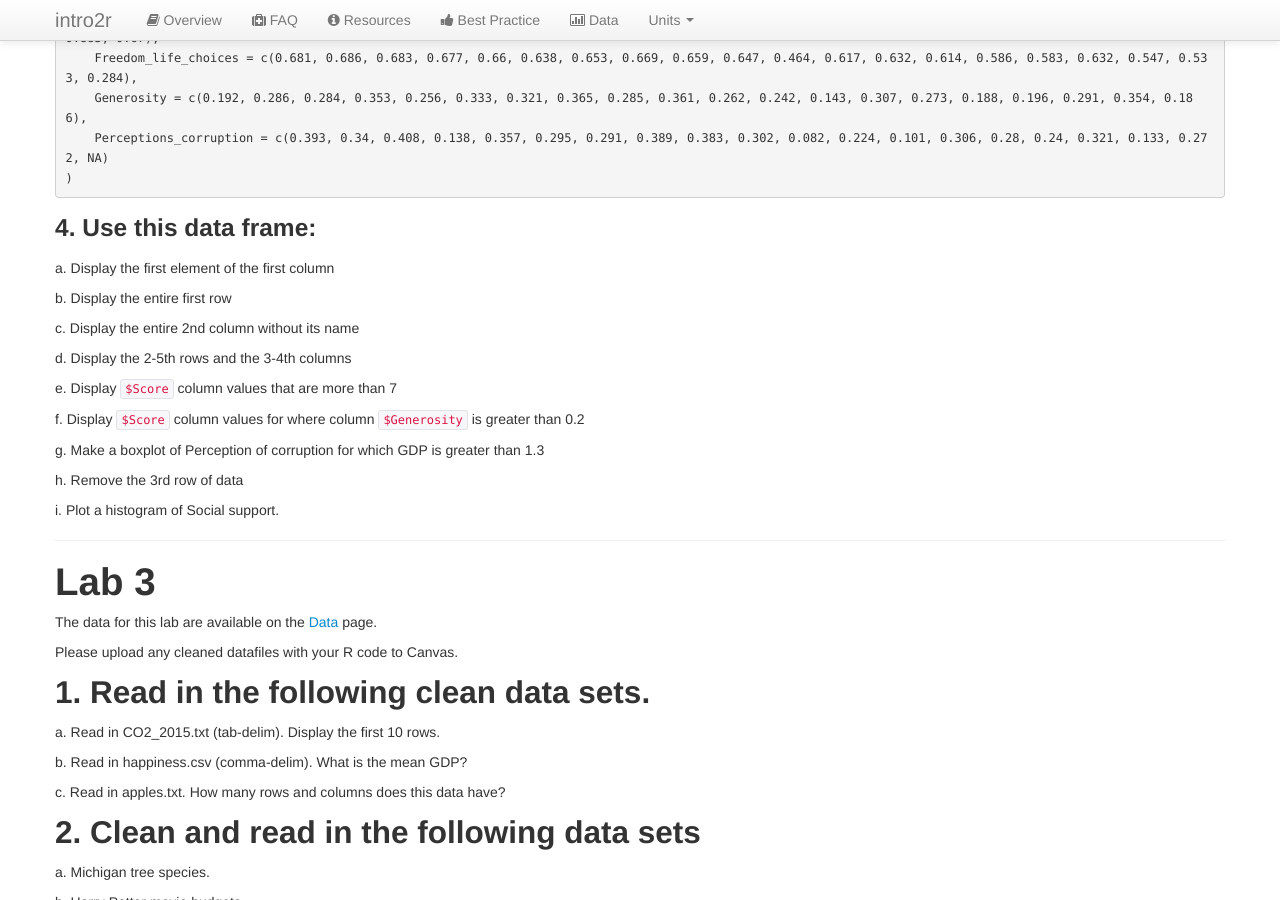
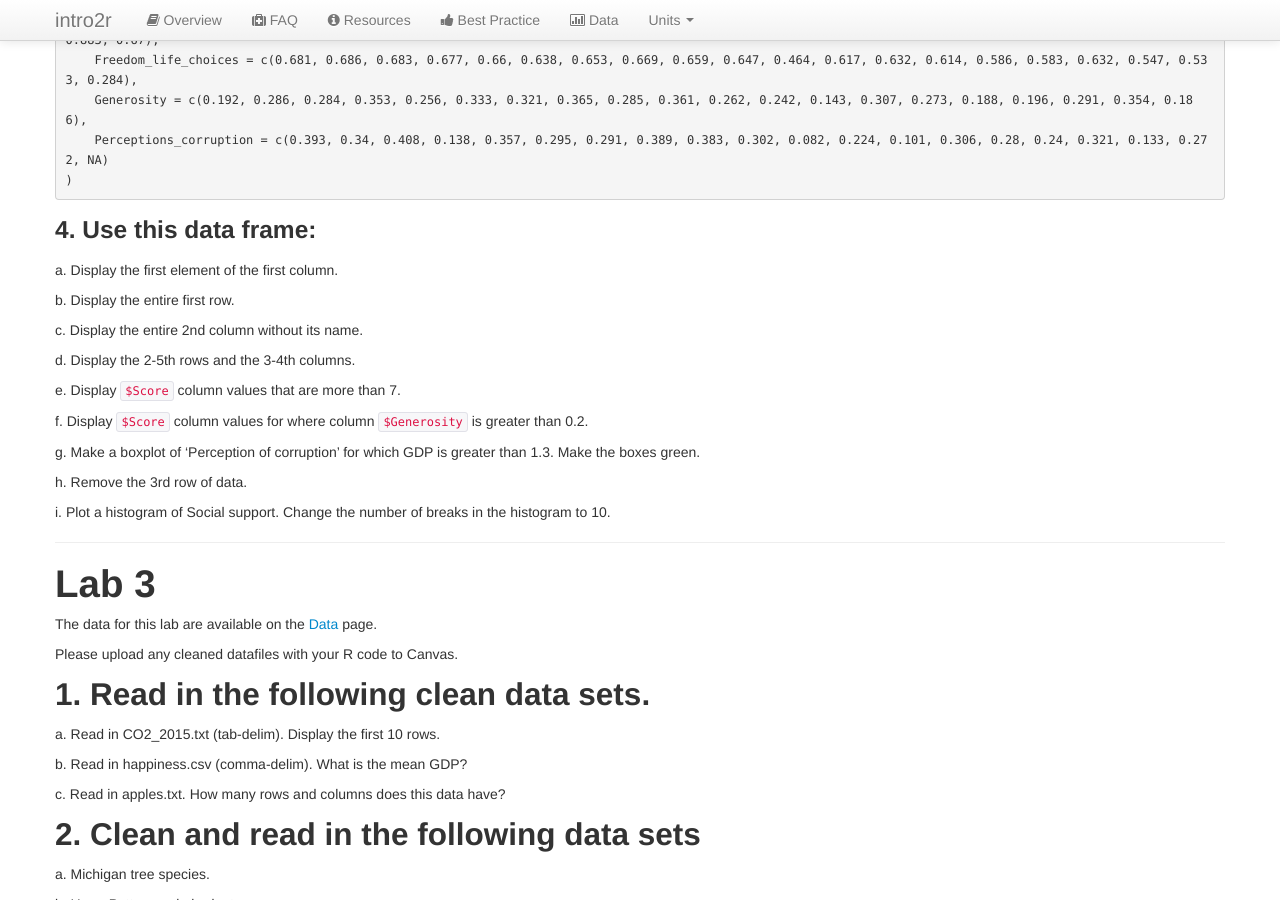
Before and after one commit to intro2r/intro2r, a Jekyll site: the page built from unit2/labs.md, in a window 1280 px wide and 900 px high, scrolled down 3456 px. Built offline with Jekyll 4.4.1, drawn with Linux system fonts in a browser that asks for light colours; some of the changed text lies outside the part shown.

Commit message:
Update labs.md

```diff
--- a/unit2/labs.md
+++ b/unit2/labs.md
@@ -100,7 +100,7 @@
 
  d. What is the minimum apple production across all countries?
 
- e. Plot the values of apple production on harvested area.
+ e. Plot the values of apple production on harvested area. Add labels to the x- and y-axes, and a title to the plot.
 
  - - -
 
@@ -179,23 +179,23 @@
 
 ### 4. Use this data frame:
 
- a. Display the first element of the first column
+ a. Display the first element of the first column.
 
- b. Display the entire first row
+ b. Display the entire first row.
 
- c. Display the entire 2nd column without its name
+ c. Display the entire 2nd column without its name.
 
- d. Display the 2-5th rows and the 3-4th columns
+ d. Display the 2-5th rows and the 3-4th columns.
 
- e. Display `$Score` column values that are more than 7
+ e. Display `$Score` column values that are more than 7.
 
- f. Display `$Score` column values for where column `$Generosity` is greater than 0.2
+ f. Display `$Score` column values for where column `$Generosity` is greater than 0.2.
 
- g. Make a boxplot of Perception of corruption for which GDP is greater than 1.3
+ g. Make a boxplot of 'Perception of corruption' for which GDP is greater than 1.3. Make the boxes green.
 
- h. Remove the 3rd row of data
+ h. Remove the 3rd row of data.
 
- i. Plot a histogram of Social support.
+ i. Plot a histogram of Social support. Change the number of breaks in the histogram to 10.
 
 
 
```
Also changed, not shown: other parts of unit2/labs.md (+2 -2 lines).
